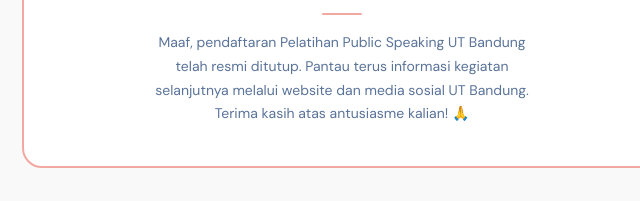
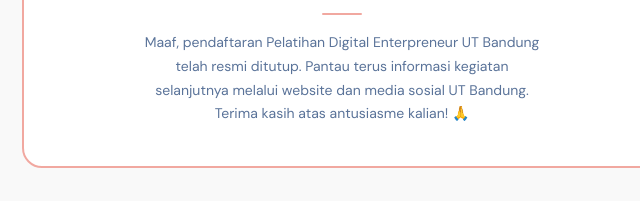
Before and after one commit to xsptr/form-pelatihan, a plain HTML site: page index.html in a window 1280 px wide. Shown: the part 204-405 px from the top of the page, 298-938 px from the left. Drawn offline with nearby package versions, Linux system fonts and the light colour scheme.

Commit message:
link ditutup

```diff
--- a/index.html
+++ b/index.html
@@ -1107,8 +1107,8 @@
         <div class="closed-title">Pendaftaran Ditutup</div>
         <div class="closed-divider"></div>
         <p class="closed-desc">
-          Maaf, pendaftaran Pelatihan Public Speaking UT Bandung telah resmi ditutup. Pantau terus informasi kegiatan
-          selanjutnya melalui website dan media sosial UT Bandung. Terima kasih atas antusiasme kalian! 🙏
+          Maaf, pendaftaran Pelatihan Digital Enterpreneur UT Bandung telah resmi ditutup. Pantau terus informasi
+          kegiatan selanjutnya melalui website dan media sosial UT Bandung. Terima kasih atas antusiasme kalian! 🙏
         </p>
       </div>
 
```
